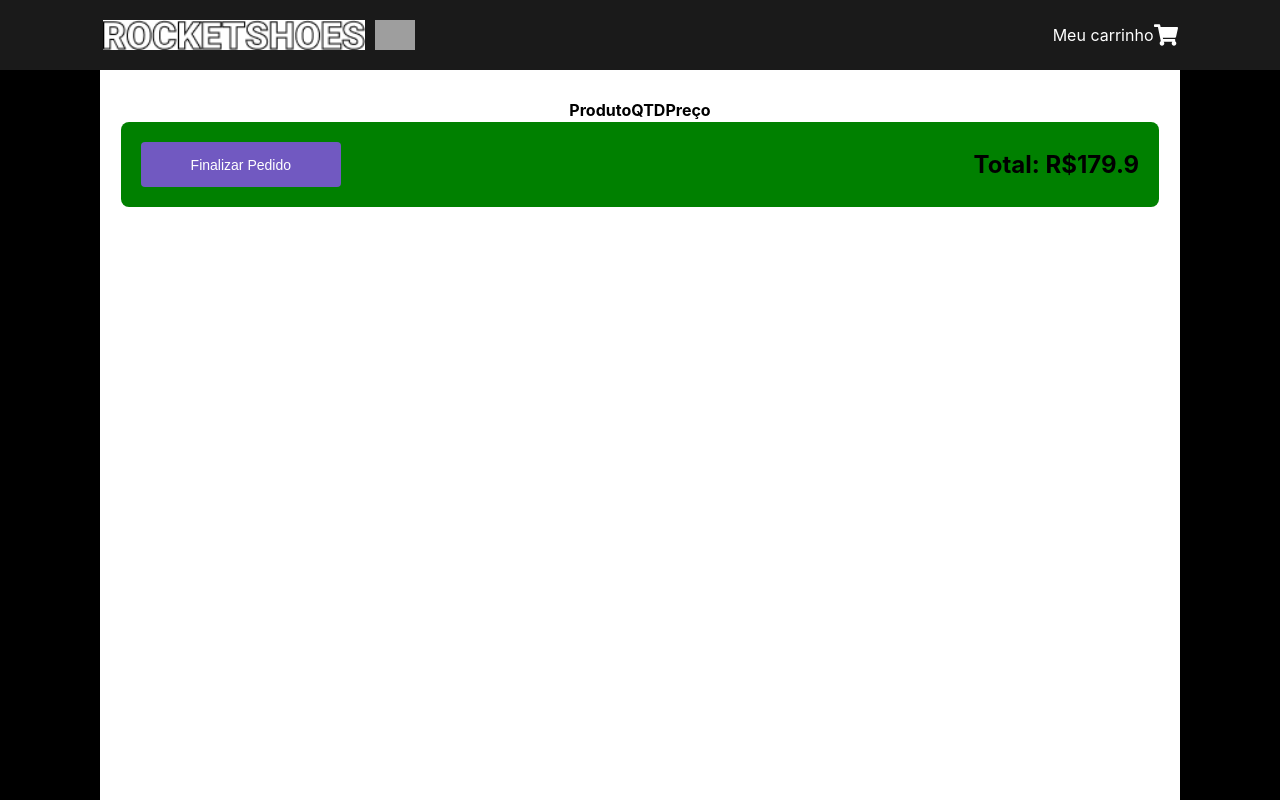
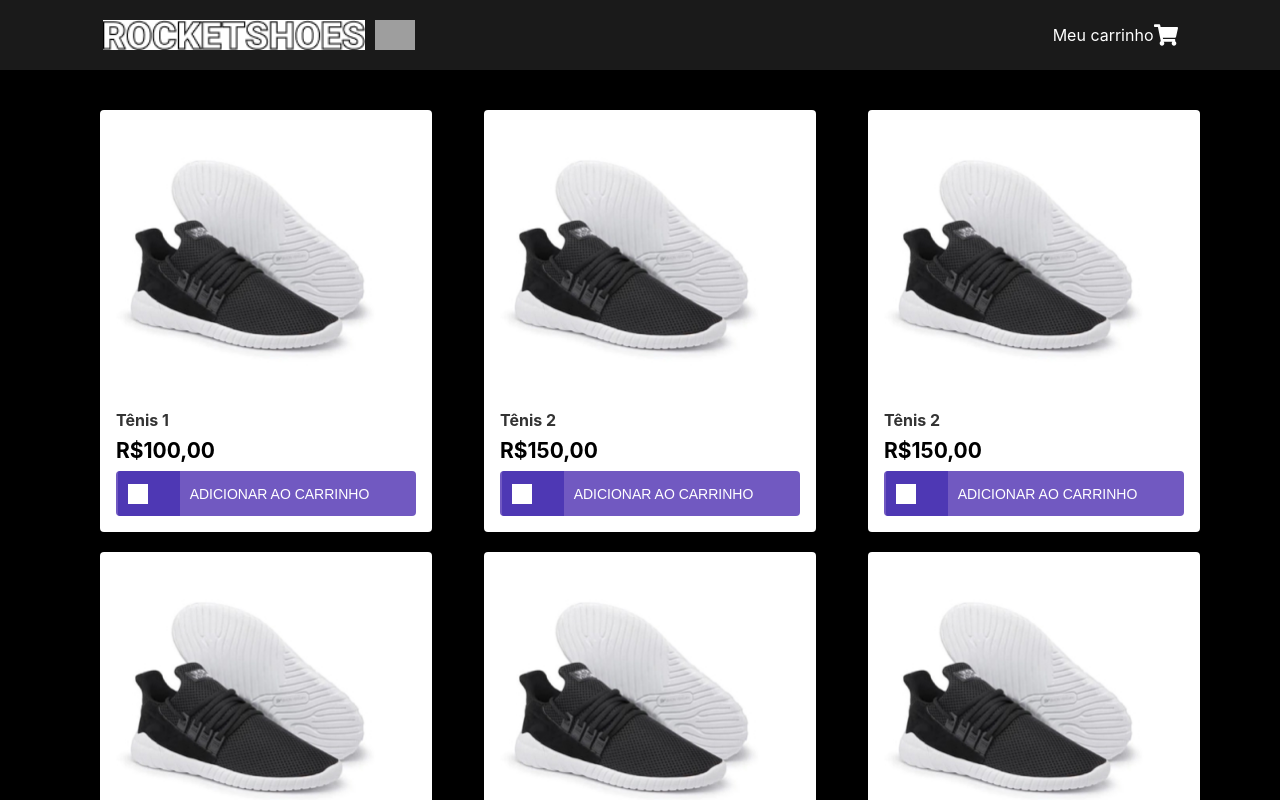
Before and after one commit to Nicolasmoss92/shopping-cart, a React (Create React App) app in the folder cart/: page /itens in a window 1280 px wide. Shown: the top 800 px of the page. Built offline with nearby package versions, Linux system fonts and the light colour scheme; grey boxes are pictures that could not be loaded.

Commit message:
feat: routers

```diff
--- a/cart/src/App.tsx
+++ b/cart/src/App.tsx
@@ -10,13 +10,13 @@ import CardButton from "./components/layout/card/CardButton";
 import CardGridPage from "./pages/ListItensPage";
 import CheckoutButton from "./components/layout/checkOut/CheckOutButton";
 import { CartProvider } from "./contexts/cartContext";
+import { AppRoutes } from "./application/router";
 
 function App() {
   return (
     <div className="App">
       <CartProvider>
-         <CheckoutPage />
-
+        <AppRoutes />
       </CartProvider>
     </div>
   );
--- /dev/null
+++ b/cart/src/application/router.tsx
@@ -0,0 +1,15 @@
+import { BrowserRouter, Route, Routes } from "react-router-dom";
+import CheckoutPage from "../pages/CheckOutPage";
+import CardGridPage from "../pages/ListItensPage";
+
+
+export function AppRoutes() {
+    return (
+        <BrowserRouter>
+            <Routes>
+                <Route path="/checkout" element={<CheckoutPage />} />
+                <Route path="/itens/*" element={<CardGridPage />} />
+            </Routes>
+        </BrowserRouter>
+    );
+}
```
Also changed, not shown: 1 other file (tests, documents, lock files or other folders).
